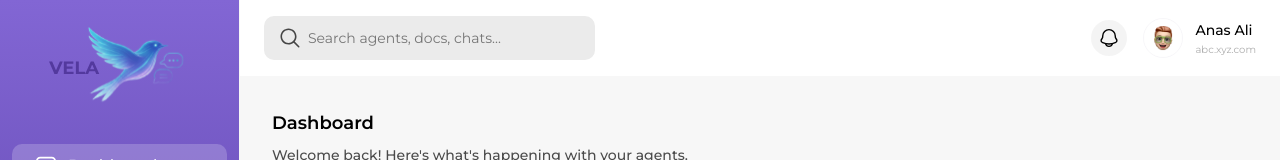
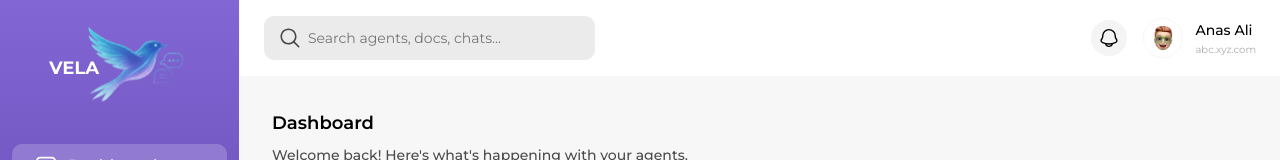
Before and after one commit to Octaloop-Technologies/vella-frontend, a Next.js app: page /dashboard in a window 1280 px wide. Shown: the top 160 px of the page. Built offline with nearby package versions, Linux system fonts and the light colour scheme.

Commit message:
footer logo fix

```diff
--- a/components/dashboard/Sidebar.tsx
+++ b/components/dashboard/Sidebar.tsx
@@ -15,7 +15,7 @@ const Sidebar: React.FC = () => {
       {/* Logo Section */}
       <div className="p-6">
         <div className="flex items-center justify-center space-x-2">
-         <Image src="/dashboard/png/logo1.svg" alt="Vella Logo" width={141} height={84} />
+         <Image src="/svgs/logo2.svg" alt="Vella Logo" width={141} height={84} />
         </div>
       </div>
 
--- a/components/landing/HeroSection.tsx
+++ b/components/landing/HeroSection.tsx
@@ -73,7 +73,8 @@ const HeroSection: React.FC = () => {
   {/* Inner container controls direction */}
   <div className="flex flex-row xl:flex-col items-center justify-center w-full h-full relative">
     {/* Waveform Background */}
-    <Waveform className="right-[-38%] absolute -bottom-12 sm:-bottom-16 md:-bottom-18 w-full scale-75 sm:scale-90 md:scale-100" />
+    <Waveform className="2xl:right-[-44%] xl:right-[-37%] lg:right-[-1%] md:right-[-35%] sm:right-[-30%] absolute -bottom-31 sm:-bottom-16 md:-bottom-0 lg:-bottom-0 w-full
+     scale-75 sm:scale-90 md:scale-70 2xl:scale-100" />
 
     {/* Bird Illustration with Float Animation */}
     <Image
@@ -81,11 +82,12 @@ const HeroSection: React.FC = () => {
       alt="Bird Illustration"
       width={300}
       height={300}
-      className="object-contain bird-float z-10 w-[180px] sm:w-[220px] md:w-[260px] lg:w-[400px] h-auto"
+      className="object-contain bird-float z-10 w-[180px] sm:w-[220px] md:w-[260px]
+       lg:w-[380px] h-auto "
     />
 
     {/* Blue circle */}
-    <div className="absolute -top-6 -right-6 w-16 h-16 sm:w-20 sm:h-20 md:w-28 md:h-28 bg-[#CDEFF0] rounded-full opacity-35"></div>
+    <div className="absolute -top-6 -right-1 sm:-right-6 w-16 h-16 sm:w-20 sm:h-20 md:w-28 md:h-28 bg-[#CDEFF0] rounded-full opacity-35"></div>
   </div>
 </div>
 
--- a/components/landing/LandingLayout.tsx
+++ b/components/landing/LandingLayout.tsx
@@ -102,7 +102,7 @@ const LandingLayout: React.FC<LandingLayoutProps> = ({ children }) => {
                         {/* Brand Section */}
                         <div className="sm:col-span-2 lg:col-span-1">
                             <div className="flex flex-col gap-3 mb-4">
-                                <Image src="/dashboard/png/logo1.svg" alt="Logo" width={130} height={84}
+                                <Image src="/svgs/logo2.svg" alt="Logo" width={130} height={84}
                                 className="object-contain" />
                                 {/* <span className="text-2xl md:text-3xl font-bold text-white">VELA</span> */}
                             </div>
```
Also changed, not shown: public/svgs/integrations.svg, public/svgs/logo2.svg (added).
